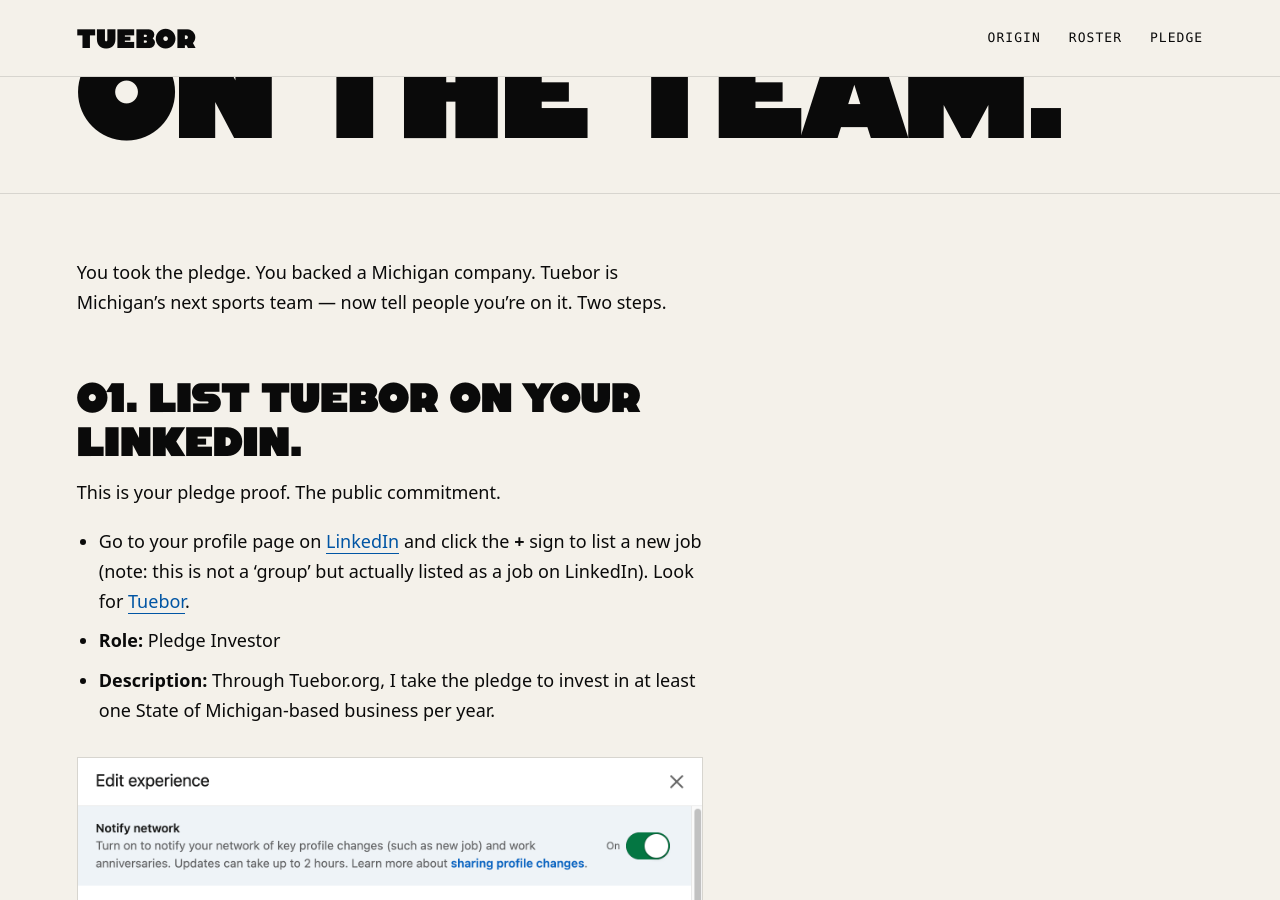
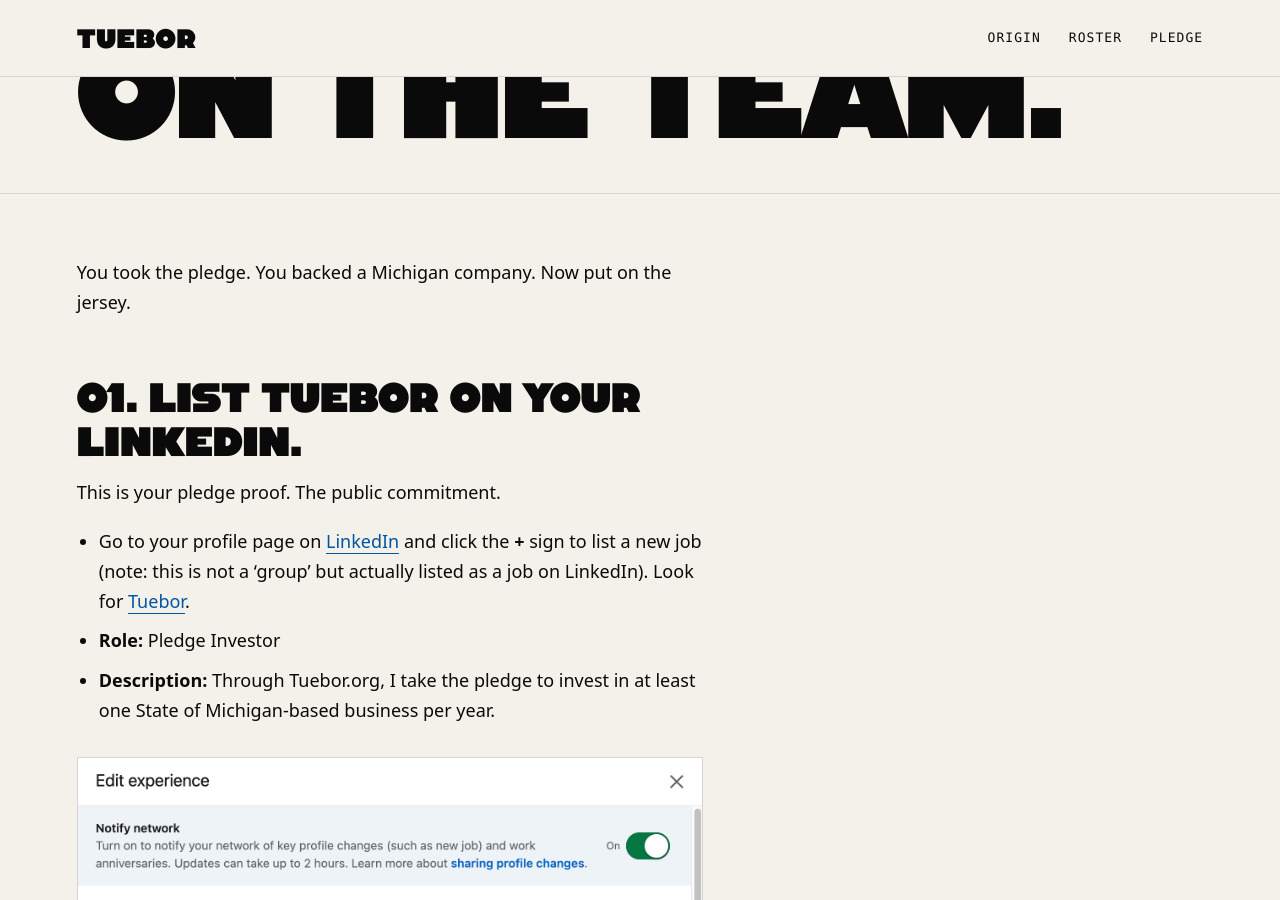
Before and after one commit to arepb/tuebor, a Jekyll site: the page built from makepublic.md, in a window 1280 px wide and 900 px high, scrolled down 437 px. Built offline with Jekyll 4.4.1, drawn with Linux system fonts in a browser that asks for light colours.

Commit message:
copy(makepublic): tighten lede to 'now put on the jersey'
Co-Authored-By: Claude Opus 4.7 (1M context) <noreply@anthropic.com>

```diff
--- a/makepublic.md
+++ b/makepublic.md
@@ -7,7 +7,7 @@ display_title: "Tell the world you're on the team."
 permalink: /howto/makepublic
 ---
 
-You took the pledge. You backed a Michigan company. Tuebor is Michigan's next sports team — now tell people you're on it. Two steps.
+You took the pledge. You backed a Michigan company. Now put on the jersey.
 
 ## 01. List Tuebor on your LinkedIn.
 
```
